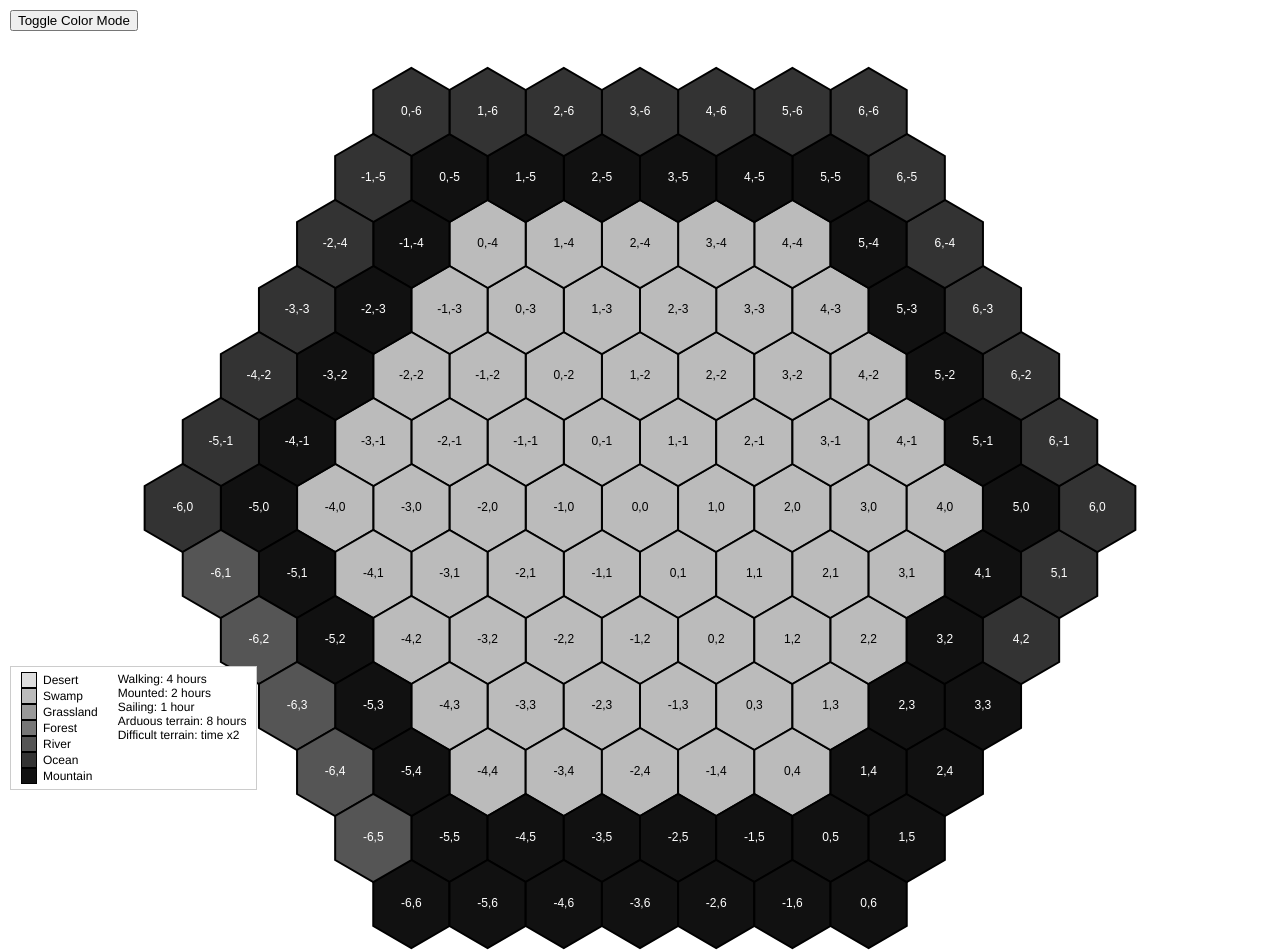
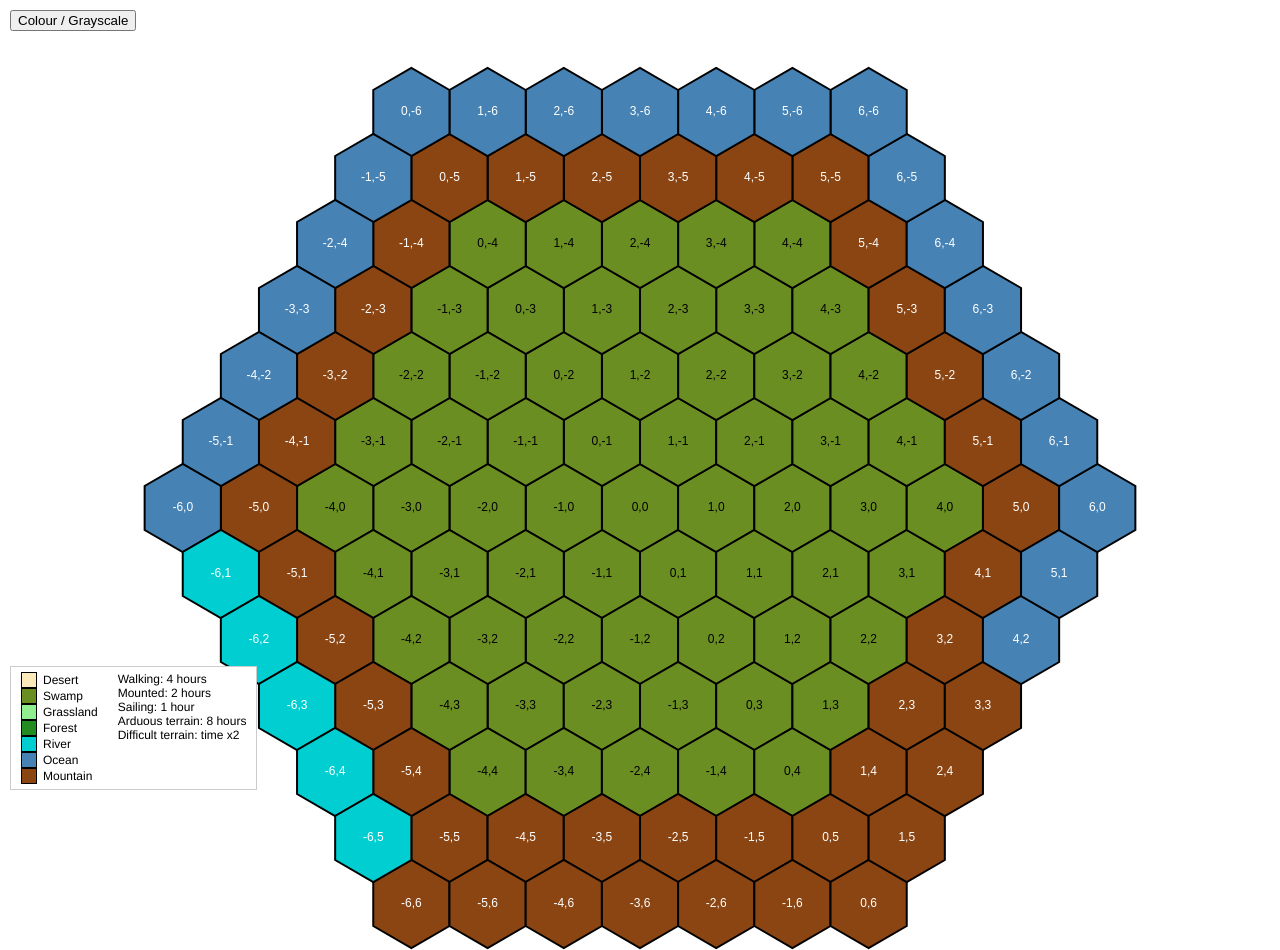
Before and after one commit to ebabel-eu/hexmap, a website: page index.html in a window 1280 px wide. Drawn offline with Linux system fonts and the light colour scheme.

Commit message:
Toggle colour and grayscale

```diff
--- a/index.html
+++ b/index.html
@@ -84,21 +84,27 @@
       left: 10px;
       z-index: 2;
     }
+
+    @media print {
+      #toggleColorMode {
+        display: none;
+      }
+    }
   </style>
 </head>
 <body>
 
-  <button id="toggleColorMode">Toggle Color Mode</button>
+  <button id="toggleColorMode">Colour / Grayscale</button>
 
   <div class="legend">
     <ul>
-      <li><span class="swatch" style="background: var(--terrain-desert);"></span> Desert</li>
-      <li><span class="swatch" style="background: var(--terrain-swamp);"></span> Swamp</li>
-      <li><span class="swatch" style="background: var(--terrain-grassland);"></span> Grassland</li>
-      <li><span class="swatch" style="background: var(--terrain-forest);"></span> Forest</li>
-      <li><span class="swatch" style="background: var(--terrain-river);"></span> River</li>
-      <li><span class="swatch" style="background: var(--terrain-ocean);"></span> Ocean</li>
-      <li><span class="swatch" style="background: var(--terrain-mountain);"></span> Mountain</li>
+      <li><span class="swatch" id="swatch-desert" style="background: var(--terrain-desert);"></span> Desert</li>
+      <li><span class="swatch" id="swatch-swamp" style="background: var(--terrain-swamp);"></span> Swamp</li>
+      <li><span class="swatch" id="swatch-grassland" style="background: var(--terrain-grassland);"></span> Grassland</li>
+      <li><span class="swatch" id="swatch-forest" style="background: var(--terrain-forest);"></span> Forest</li>
+      <li><span class="swatch" id="swatch-river" style="background: var(--terrain-river);"></span> River</li>
+      <li><span class="swatch" id="swatch-ocean" style="background: var(--terrain-ocean);"></span> Ocean</li>
+      <li><span class="swatch" id="swatch-mountain" style="background: var(--terrain-mountain);"></span> Mountain</li>
     </ul>
     <ul>
       <li>Walking: 4 hours</li>
@@ -122,7 +128,7 @@
     const MAP_RADIUS = 6;
     const HEX_COLOR = '#000000';
 
-    let useGrayscale = true;
+    let useGrayscale = false; // default to COLOR mode
 
     const style = getComputedStyle(document.documentElement);
     const baseTerrainTypes = [
@@ -141,9 +147,16 @@
       return useGrayscale ? terrain.grayscale : terrain.color;
     }
 
+    function updateLegendSwatches() {
+      baseTerrainTypes.forEach(t => {
+        const el = document.getElementById(`swatch-${t.name.toLowerCase()}`);
+        if (el) el.style.background = getTerrainColor(t);
+      });
+    }
+
     function hexToPixel(q, r, size) {
-      const x = size * Math.sqrt(3) * (q + r/2);
-      const y = size * 3/2 * r;
+      const x = size * Math.sqrt(3) * (q + r / 2);
+      const y = size * 3 / 2 * r;
       return [x, y];
     }
 
@@ -254,6 +267,7 @@
         const [q, r] = key.split(',').map(Number);
         redrawHex(q, r);
       }
+      updateLegendSwatches();
     });
 
     canvas.addEventListener("contextmenu", (e) => {
@@ -288,6 +302,7 @@
     });
 
     drawGrid();
+    updateLegendSwatches(); // Call once on load
   </script>
 </body>
 </html>
```
